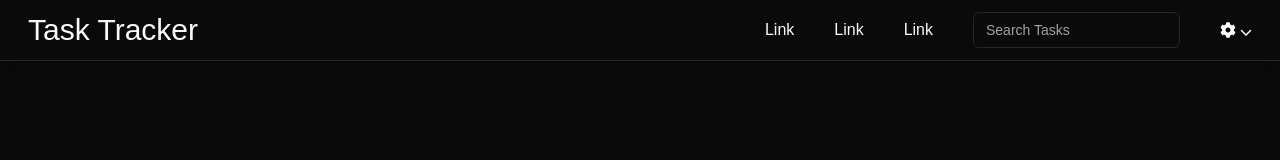
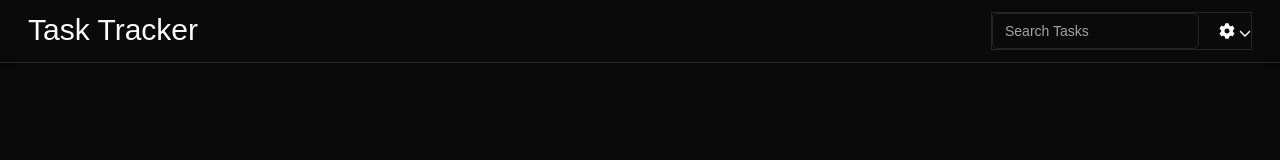
Before and after one commit to jowhe/dissertation-app-source, a Next.js app: page / in a window 1280 px wide. Shown: the top 160 px of the page. Built offline with nearby package versions, Linux system fonts and the light colour scheme.

Commit message:
Tidied up the navbar links.

```diff
--- a/components/interface/navbar.tsx
+++ b/components/interface/navbar.tsx
@@ -11,22 +11,7 @@ const Navbar = () => {
         <Link
           href="/"
         ><h1 className='text-3xl'>Task Tracker</h1></Link>
-        <ul className="flex lg:gap-x-10 lg:justify-evenly">
-          <li className="my-auto">
-            <Link
-              href="/"
-              ><p>Link</p></Link>
-          </li>
-          <li className="my-auto">
-            <Link
-              href="/"
-              ><p>Link</p></Link>
-          </li>
-          <li className="my-auto">
-            <Link
-              href="/"
-              ><p>Link</p></Link>
-          </li>
+        <ul className="flex lg:gap-x-5 lg:justify-evenly border">
           <li className="my-auto">
             <Input
               type='text'
```
